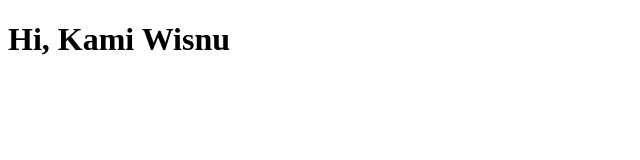
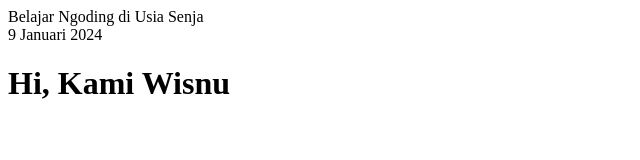
Before and after one commit to wowotarou/chapter_1, a plain HTML site: page index.html in a window 1280 px wide. Shown: the whole page, without its empty margins (0-640 px from the left). Drawn offline with Linux system fonts and the light colour scheme.

Commit message:
Inisiasi ketiga

```diff
--- a/index.html
+++ b/index.html
@@ -4,8 +4,11 @@
     <meta charset="UTF-8">
     <meta http-equiv="X-UA-Compatible" content="IE=edge">
     <meta name="viewport" content="width=device-width, initial-scale=1.0">
-    <title>Document</title>
+    <title>Chapter 1 Landing Paage</title>
 </head>
+
+<header>Belajar Ngoding di Usia Senja</header>
+<time>9 Januari 2024</time>
 <body>
     <h1>Hi, Kami Wisnu</h1>
 </body>
```
